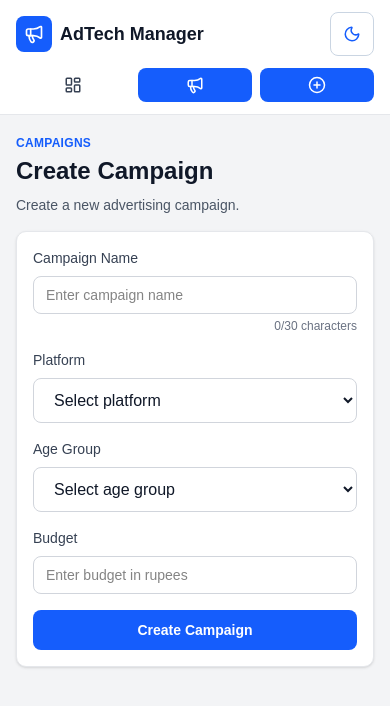
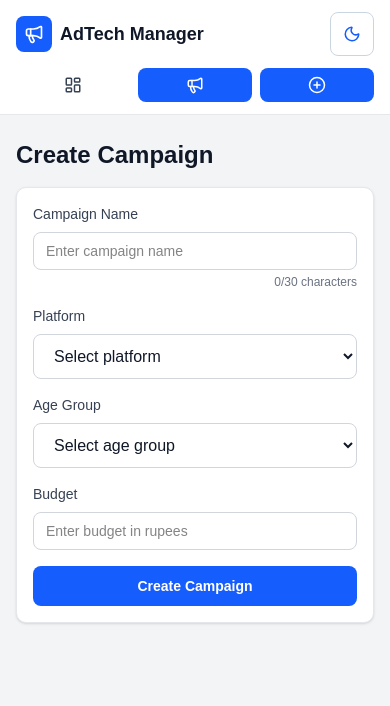
Before and after one commit to madhavi-gaddam/adtech_campaign_manager, a React (Vite) app in the folder adTech_campaign/: page /campaigns/create in a window 390 px wide. Shown: the top 706 px of the page. Built offline with nearby package versions, Linux system fonts and the light colour scheme.

Commit message:
Improved campaign staus and mobile details

```diff
--- a/adTech_campaign/src/pages/CreateCampaign.jsx
+++ b/adTech_campaign/src/pages/CreateCampaign.jsx
@@ -10,13 +10,7 @@ export function CreateCampaign() {
   return (
     <PageShell>
       <PageHeader
-        eyebrow="Campaigns"
         title={isEditMode ? "Edit Campaign" : "Create Campaign"}
-        description={
-          isEditMode
-            ? "Update the selected advertising campaign."
-            : "Create a new advertising campaign."
-        }
       />
 
       <CampaignForm />
```
